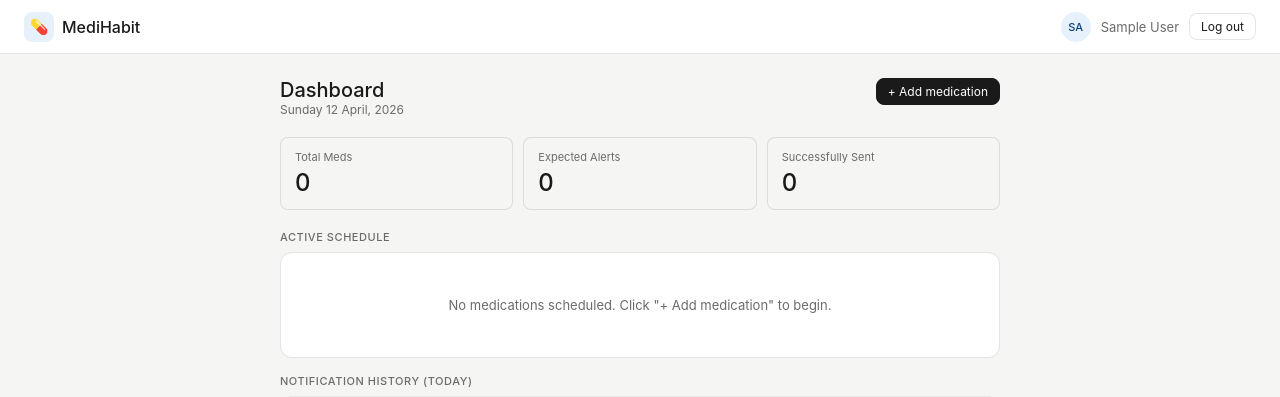
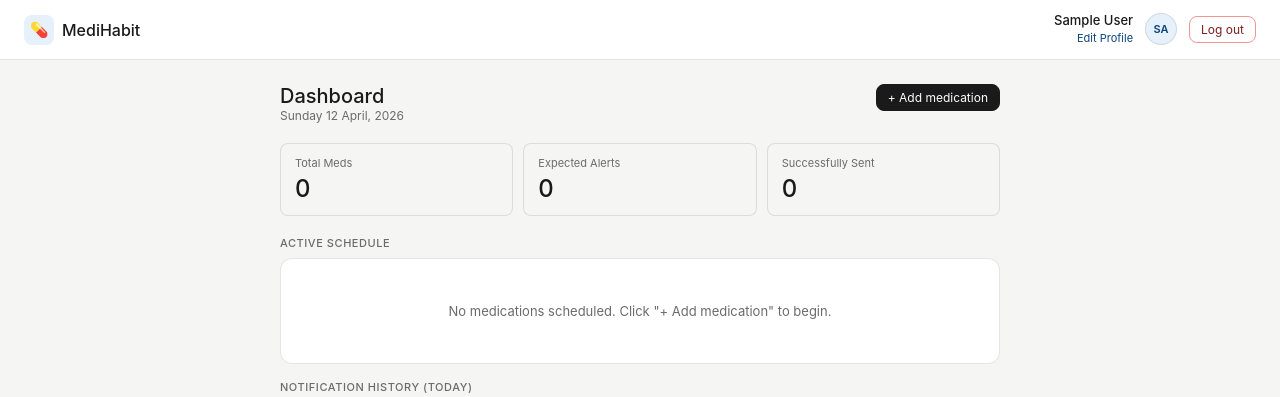
Before and after one commit to Chaitanya-Prakash-Donga/Medihabit-Reminder-System, a Flask app: page /dashboard in a window 1280 px wide. Shown: the top 397 px of the page. Run offline with Flask 3, Linux system fonts and the light colour scheme; the visitor is signed in with stand-in values (Sample User, id 1).

Commit message:
Update dashboard.html

```diff
--- a/templates/dashboard.html
+++ b/templates/dashboard.html
@@ -11,10 +11,11 @@
         input,select{width:100%;padding:8px 11px;border:1px solid var(--border);border-radius:var(--radius);background:var(--surface);color:var(--text);font-family:inherit;font-size:14px;outline:none;transition:border-color .15s}
         input:focus,select:focus{border-color:var(--accent)}
         label{display:block;font-size:11px;color:var(--muted);margin-bottom:4px}
-        .nav{background:var(--surface);border-bottom:1px solid var(--border);padding:0 24px;height:54px;display:flex;align-items:center;justify-content:space-between;position:sticky;top:0;z-index:10}
+        .nav{background:var(--surface);border-bottom:1px solid var(--border);padding:0 24px;height:60px;display:flex;align-items:center;justify-content:space-between;position:sticky;top:0;z-index:10}
         .nav-logo{display:flex;align-items:center;gap:8px;font-size:16px;font-weight:500;text-decoration:none;color:var(--text)}
         .logo-icon{width:30px;height:30px;border-radius:8px;background:var(--info-bg);display:flex;align-items:center;justify-content:center;font-size:15px}
-        .avatar{width:30px;height:30px;border-radius:50%;background:var(--info-bg);display:flex;align-items:center;justify-content:center;font-size:11px;font-weight:500;color:var(--info)}
+        .nav-user{display:flex;align-items:center;gap:12px}
+        .avatar{width:32px;height:32px;border-radius:50%;background:var(--info-bg);display:flex;align-items:center;justify-content:center;font-size:11px;font-weight:600;color:var(--info);border:1px solid var(--border)}
         .page{max-width:760px;margin:0 auto;padding:1.5rem 1.25rem}
         .page-header{display:flex;justify-content:space-between;align-items:flex-start;margin-bottom:1.25rem}
         .stat-grid{display:grid;grid-template-columns:repeat(3,1fr);gap:10px;margin-bottom:1.25rem}
@@ -67,10 +68,13 @@
         <div class="logo-icon">💊</div>
         MediHabit
     </a>
-    <div style="display:flex;align-items:center;gap:10px">
+    <div class="nav-user">
+        <div style="text-align: right; line-height: 1.2">
+            <div style="font-size: 13px; font-weight: 500;">{{ session.get('user_name', 'User') }}</div>
+            <a href="{{ url_for('edit_profile') }}" style="font-size: 11px; color: var(--info); text-decoration: none;">Edit Profile</a>
+        </div>
         <div class="avatar">{{ session['user_name'][:2].upper() if session.get('user_name') else '??' }}</div>
-        <span style="font-size:13px;color:var(--muted)">{{ session.get('user_name', 'User') }}</span>
-        <a href="/logout" class="btn btn-sm">Log out</a>
+        <a href="/logout" class="btn btn-sm btn-danger">Log out</a>
     </div>
 </nav>
 
@@ -158,7 +162,7 @@
                         <a href="{{ url_for('delete_medication', id=m.id) }}"
                            class="btn btn-sm btn-danger"
                            onclick="return confirm('Remove {{ m.name }}?');">
-                           Delete
+                            Delete
                         </a>
                     </div>
                 </div>
@@ -195,7 +199,6 @@
 </div>
 
 <script>
-    // Local Date Display (Indian Format)
     document.getElementById('today').textContent = new Date().toLocaleDateString('en-IN', {
         weekday: 'long', day: 'numeric', month: 'long', year: 'numeric'
     });
@@ -214,7 +217,6 @@
         setTimeout(() => { t.style.display = 'none'; }, 4000);
     }
 
-    // Calculate "Expected Alerts" based on enabled meds
     let expected = 0;
     {% for m in meds %}
         {% if m.email_enabled %}
@@ -224,7 +226,6 @@
     {% endfor %}
     document.getElementById('s-alerts').textContent = expected;
 
-    // Handle Flask Flash Messages
     {% with messages = get_flashed_messages() %}
       {% if messages %}
         showToast("{{ messages[0] }}");
```
